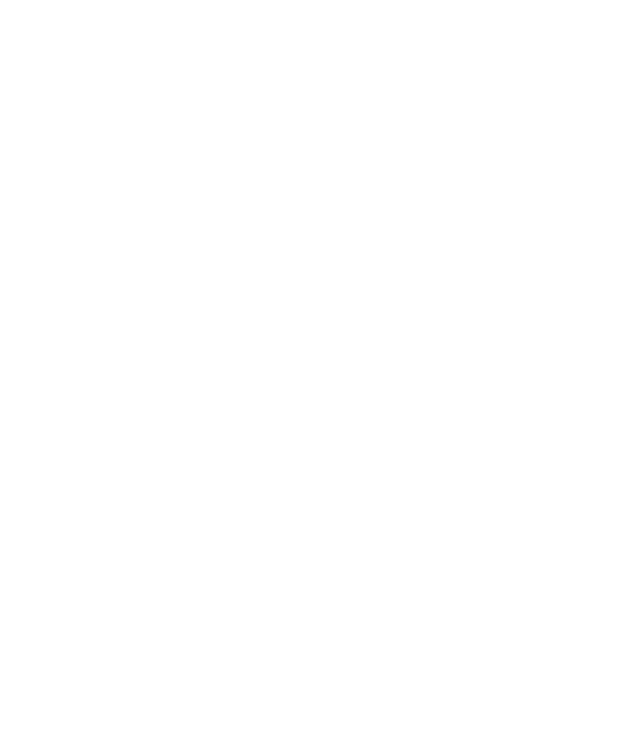
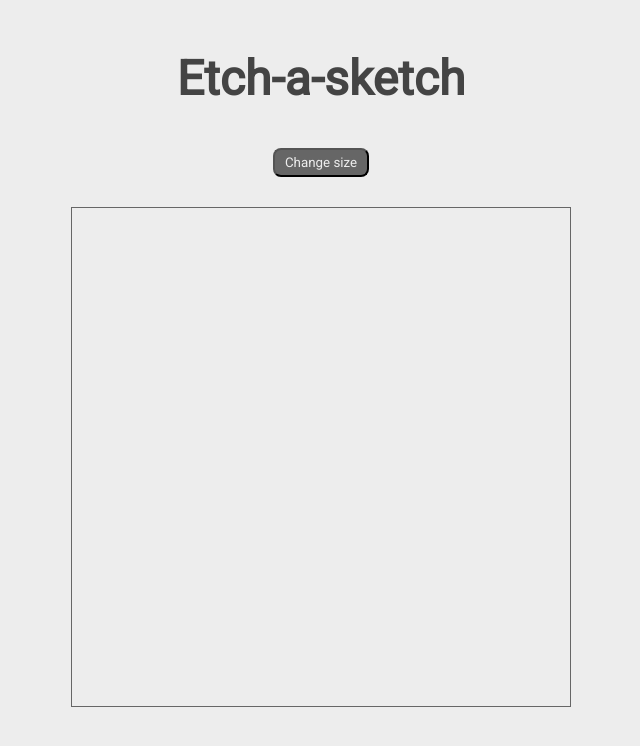
Before and after one commit to M-mirzaei22/Etch-a-Sketch, a plain HTML site: page index.html in a window 1280 px wide. Shown: the whole page, without its empty margins (319-959 px from the left). Drawn offline with Linux system fonts and the light colour scheme.

Commit message:
HTML & CSS added

```diff
--- a/index.html
+++ b/index.html
@@ -4,11 +4,21 @@
     <meta charset="UTF-8">
     <meta name="viewport" content="width=device-width, initial-scale=1.0">
     <title>Etch-a-Sketch</title>
+    <link
+        href="https://fonts.googleapis.com/css2?family=Roboto&display=swap"
+        rel="stylesheet"
+    />
     <link rel="stylesheet" href="styles.css">
     <script src="script.js"></script>
 </head>
 <body>
-
+    <header>
+        <h1>Etch-a-sketch</h1>
+    </header>
+    <div class="container" id="main-container">
+        <button id="reset-button" class="button">Change size</button>
+        <div id="grid-container" class="grid"></div>
+    </div>
 
 </body>
 </html>
--- a/styles.css
+++ b/styles.css
@@ -0,0 +1,70 @@
+:root {
+    --main-dark: #666;
+    --main-light: #ededed;
+}
+
+*,
+*::before,
+*::after {
+    box-sizing: border-box;
+    padding: 0;
+    margin: 0;
+}
+
+html {
+    font-family: "Roboto", sans-serif;
+    font-size: 62.5%;
+    line-height: 1.6;
+    background-color: var(--main-light);
+    color: var(--main-dark);
+}
+
+body {
+    font-size: 1.6rem;
+    text-align: center;
+}
+
+header {
+    margin-top: 3rem;
+    padding: 2rem;
+    font-size: 2.4rem;
+    color: #444;
+}
+
+h1 {
+    line-height: 1.2;
+}
+
+.container {
+    padding: 1rem;
+}
+.button {
+    padding: 0.5rem 1rem;
+    margin: 1rem;
+    border-radius: 8px;
+    background-color: var(--main-dark);
+    color: var(--main-light);
+    font-family: inherit;
+    outline: none;
+}
+
+.button:hover {
+    background-color: #555;
+}
+
+.button:active {
+    background-color: #444;
+}
+
+.grid {
+    display: grid;
+    max-width: 500px;
+    min-height: 500px;
+    margin: 2rem auto;
+    border: 1px solid var(--main-dark);
+}
+
+.grid-element {
+    border: 1px solid var(--main-dark);
+    background-color: var(--main-light);
+}
```
